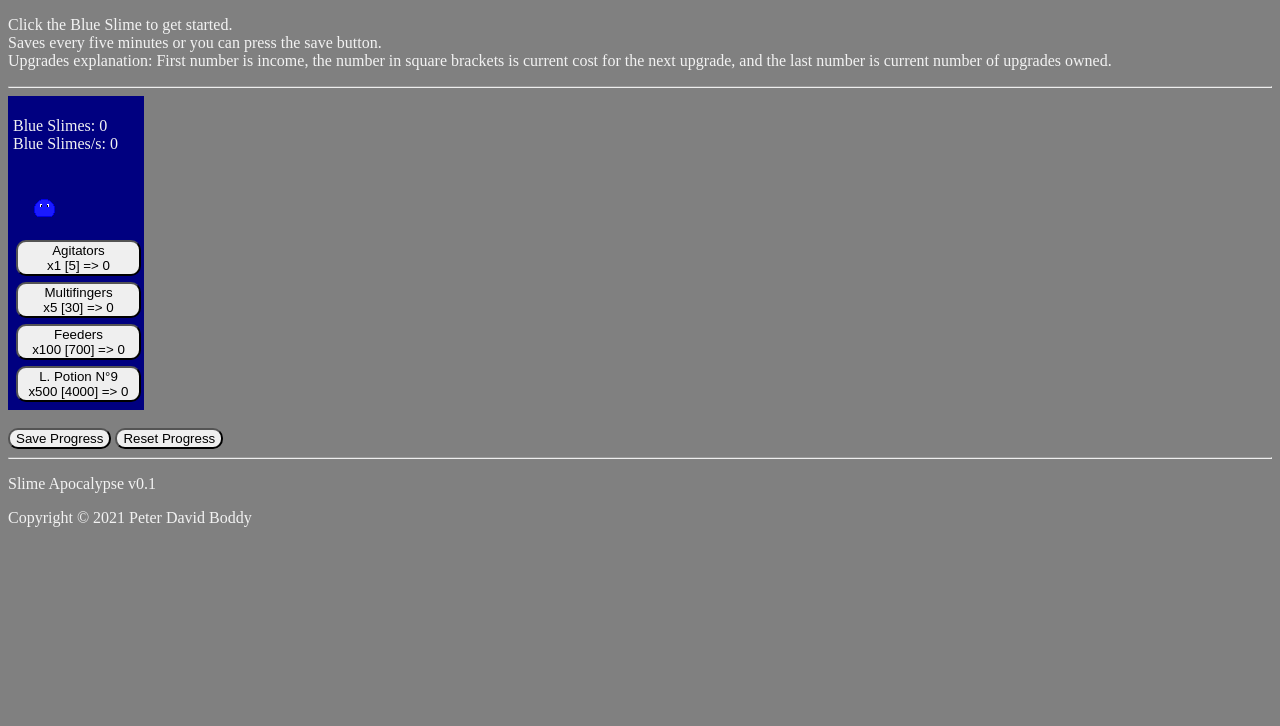
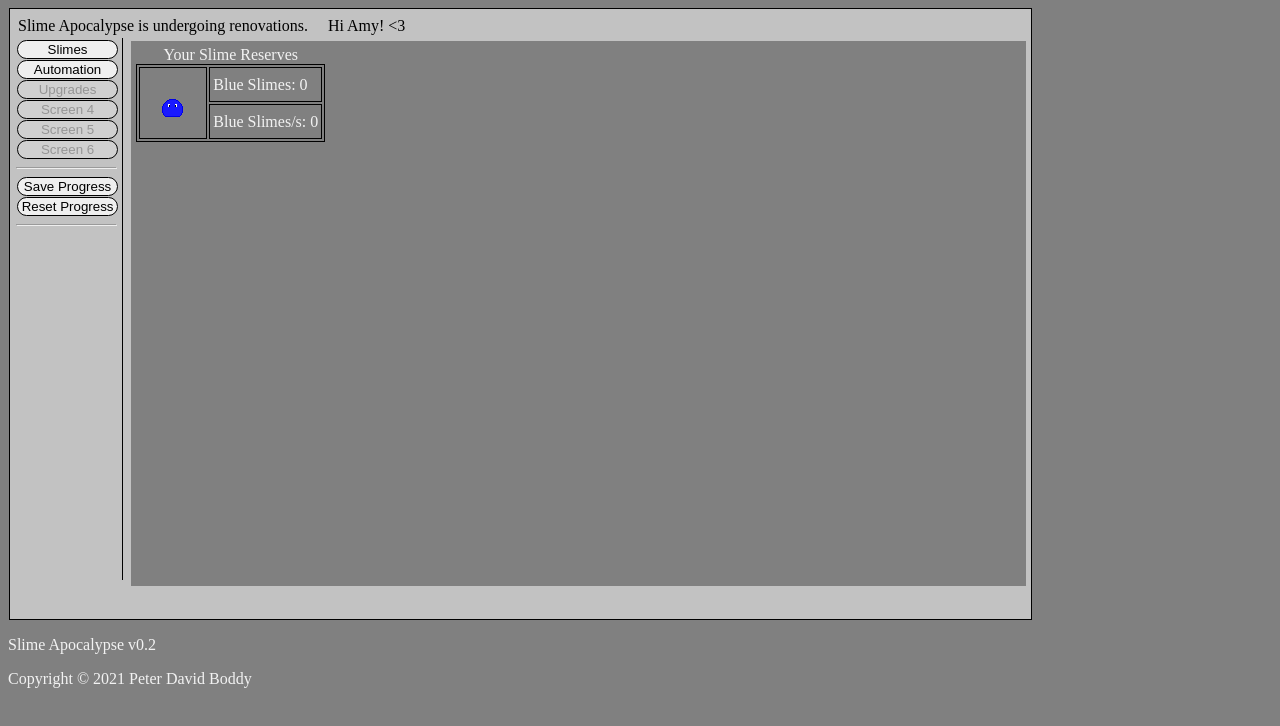
Before and after one commit to pdboddy/slime_apocalypse, a plain HTML site: page index.html in a window 1280 px wide. Drawn offline with Linux system fonts and the light colour scheme.

Commit message:
v0.2
New update, with a better layout, I think.

```diff
--- a/index.css
+++ b/index.css
@@ -2,10 +2,50 @@ body {
 	color: #f2f2f2;
 	background-color: #808080;
 }
-.blueSlimeContainer {
-	background-color: #000080;
+.first {
+	color: #f2f2f2;
+	background-color: #c2c2c2;
+	border: 1px solid #000000;
+	margin: 1px;
 	padding: 5px;
+	width: 80%;
+	height: 600px;
+}
+.ticker {
+	color: #000000;
+	padding: 3px;
+	width: 50%;
+}
+.second {
+	border-right: 1px solid #000000;
+	height: 90%;
 	width: 10%;
+	padding: 1px;
+	padding-right: 5px;
+	float: left;
+}
+.third {
+	background-color: #808080;
+	padding-left: 5px;
+	padding-top: 5px;
+	float: right;
+	height: 90%;
+	width: 88%;
+	margin-top: 3px;
+}
+.navigation {
+	border: 1px solid #000000;
+	margin: 1px;
+	padding: 1px;
+	display: block;
+	width: 100%;
+	border-radius: 10px;
+}
+.navigation:hover {
+	transform: scale(1.11);
+}
+.navigation:active {
+	transform: scale(0.97);
 }
 .img:hover {
 	transform: scale(1.25);
@@ -13,30 +53,42 @@ body {
 .img:active {
 	transform: scale(0.97);
 }
-.button {
-	border-radius: 10px;
+.mark {
+	-moz-animation: marquee 10s linear infinite;
+	-webkit-animation: marquee 10s linear infinite;
+	animation: marquee 10s linear infinite;
+} // For the ticker tape.
+@-moz-keyframes marquee {
+	0% {
+		transform: translateX(100%);
+	}
+	100% {
+		transform: translateX(-100%);
+	}
 }
-.button:hover {
-	transform: scale(1.11);
+@-webkit-keyframes marquee {
+	0% {
+		transform: translateX(100%);
+	}
+	100% {
+		transform: translateX(-100%);
+	}
 }
-.button:active {
-	transform: scale(0.98);
-}
+@keyframes marquee {
+	0% {
+		-moz-transform: translateX(100%);
+		-webkit-transform: translateX(100%);
+		transform: translateX(100%)
+	}
+	100% {
+		-moz-transform: translateX(-100%);
+		-webkit-transform: translateX(-100%);
+		transform: translateX(-100%);
+	}
+} // More ticker tape code
 .noselect {
 	-webkit-user-select: none; /* Safari */
 	-moz-user-select: none; /* Mozilla */
 	-ms-user-select: none; /* Internment Exploder */
 	user-select: none;
-}
-.tooltip .tooltiptext {
-	visibility: hidden;
-	width: 100px;
-	background-colour: #36464f;
-	color: #f2f2f2;
-	text-align: center;
-	padding: 2px 0;
-	border-radius: 5px;
-}
-.tooltip:hover .tooltiptext {
-	visibility: visible;
-}
+} // Makes it so that text is not selectable.
--- a/index.html
+++ b/index.html
@@ -2,24 +2,58 @@
 <html lang="en">
 	<header>
 		<title>Slime Apocalypse</title>
-		<link rel="icon" type="image/x-icon" href="images/Slimecon.png"/>
 		<link rel="stylesheet" href="index.css"/>
+		<script type="text/javascript" src="index.js"></script>
 	</header>
 	<body>
-		<p><span id="ticker_text">Click the Blue Slime to get started.<br>Saves every five minutes or you can press the save button.<br>Upgrades explanation: First number is income, the number in square brackets is current cost for the next upgrade, and the last number is current number of upgrades owned.</span></p>
-		<hr/>
-		<div class="blueSlimeContainer">
-			<p class="noselect">Blue Slimes: <span id="blue_slimes">0</span><br>Blue Slimes/s: <span id="blue_slimes_per_second">0</span></p>
-			<img class="img noselect" src="images/Blue_Slime.gif" onClick="game.addToBlueSlimes(game.clickValue)"/>
-			<span id="blueSlimeUpgrades"></span>
+		<div class="first">
+			<div class="ticker">
+				<div class="mark">
+					<span>Slime Apocalypse is undergoing renovations.</span>
+					<span>&#160;</span>
+					<span>&#160;</span>
+					<span>Hi Amy! <3</span>
+				</div>
+			</div>
+			<div class="second">
+				<button class="navigation noselect" onClick="navigate('slimes')" id="b1">Slimes</button>
+				<button class="navigation noselect" onClick="navigate('automation')" id="b2">Automation</button>
+				<button disabled class="navigation noselect" onClick="navigate('upgrades')" id="b3">Upgrades</button>
+				<button disabled class="navigation noselect" onClick="navigate('screen_4')" id="b4">Screen 4</button>
+				<button disabled class="navigation noselect" onClick="navigate('screen_5')" id="b5">Screen 5</button>
+				<button disabled class="navigation noselect" onClick="navigate('screen_6')" id="b6">Screen 6</button><hr/>
+				<button class="navigation noselect" onClick="saveGame();">Save Progress</button>
+				<button class="navigation noselect" onClick="resetSlimeProgress();">Reset Progress</button><hr/>
+			</div>
+			<div class="third" id="slimes">
+				<table style="border:1px solid #000000">
+					<caption>Your&#160;Slime&#160;Reserves</caption>
+					<tr>
+						<td rowspan="2" style="border:1px solid #000000"><img class="img noselect" src="images/blue_slime.gif" onClick="game.addToBlueSlimes(game.clickValue)"/></td>
+						<td style="border:1px solid #000000; padding:3px;">Blue Slimes: <span id="blue_slimes">0</span></td>
+					</tr>
+					<tr>
+						<td style="border:1px solid #000000; padding:3px;">Blue Slimes/s: <span id="blue_slimes_per_second">0</span></td>
+					</tr>
+				</table>
+			</div>
+			<div class="third" id="automation" style="display:none">
+				<span id="blueSlimeAutomation">
+				</span>
+
+			</div>
+			<div class="third" id="upgrades" style="display:none">Upgrading Clicking and Automation
+			</div>
+			<div class="third" id="screen_4" style="display:none">Screen 4
+			</div>
+			<div class="third" id="screen_5" style="display:none">Screen 5
+			</div>
+			<div class="third" id="screen_6" style="display:none">Screen 6
+			</div>
 		</div>
-		<script src="main.js"></script>
-		<br/>
-		<button class="button noselect" onClick="saveGame();">Save Progress</button>
-		<button class="button noselect" onClick="resetSlimeProgress();">Reset Progress</button><hr/>
 	</body>
 	<footer>
-		<p>Slime Apocalypse v0.1</p>
+		<p>Slime Apocalypse v0.2</p>
 		Copyright &#169 2021 Peter David Boddy
 	</footer>
 </html>
--- /dev/null
+++ b/index.js
@@ -0,0 +1,171 @@
+var active_tab = "";
+
+function navigate(tab) {
+	document.getElementById("slimes").style.display = "none"
+	document.getElementById("automation").style.display = "none"
+	document.getElementById("upgrades").style.display = "none"
+	document.getElementById("screen_4").style.display = "none"
+	document.getElementById("screen_5").style.display = "none"
+	document.getElementById("screen_6").style.display = "none"
+	if (tab == "slimes") {
+		if (active_tab == "slimes") {
+			active_tab = ""
+			return
+		}
+		active_tab = "slimes"
+		document.getElementById("slimes").style.display = "block"
+	}
+	if (tab == "automation") {
+		if (active_tab == "automation") {
+			active_tab = ""
+			return
+		}
+		active_tab = "automation"
+		document.getElementById("automation").style.display = "block"
+	}
+	if (tab == "upgrades") {
+		if (active_tab == "upgrades") {
+			active_tab = ""
+			return
+		}
+		active_tab = "upgrades"
+		document.getElementById("upgrades").style.display = "block"
+	}
+	if (tab == "screen_4") {
+		if (active_tab == "screen_4") {
+			active_tab = ""
+			return
+		}
+		active_tab = "screen_4"
+		document.getElementById("screen_4").style.display = "block"
+	}
+	if (tab == "screen_5") {
+		if (active_tab == "screen_5") {
+			active_tab = ""
+			return
+		}
+		active_tab = "screen_5"
+		document.getElementById("screen_5").style.display = "block"
+	}
+	if (tab == "screen_6") {
+		if (active_tab == "screen_6") {
+			active_tab = ""
+			return
+		}
+		active_tab = "screen_6"
+		document.getElementById("screen_6").style.display = "block"
+	}
+} // Use this function to call the different DIV screens.
+
+/* function reactivate() {
+		document.getElementById("b4").disabled = ""
+} */ // Use this method to reactivate disabled buttons, replacing "b4" with another ID.
+
+var game = {
+	blue_slimes: 0,
+	blue_slimes_per_second: 0,
+	clickValue: 1,
+
+	addToBlueSlimes: function(amount) {
+		this.blue_slimes += amount;
+		display.updateBlueSlimes();
+	},
+	getBlueSlimesPerSecond: function() {
+	var blueSlimesPerSecond = 0;
+		for (i = 0; i < automation.name.length; i++) {
+			blueSlimesPerSecond += automation.income[i] * automation.count[i];
+		}
+		return blueSlimesPerSecond;
+	}
+};
+
+var automation = {
+	name: ["Agitators", "Pesterizers", "Threefers", "Slappers"],
+	count: [0, 0, 0, 0],
+	cost: [5, 30, 700, 4000],
+	income: [1, 5, 100, 500],
+
+	buying: function(index) {
+		if (game.blue_slimes >= this.cost[index]) {
+			game.blue_slimes -= this.cost[index];
+			this.count[index]++;
+			this.cost[index] = Math.ceil(this.cost[index] * 1.21);
+			display.updateBlueSlimes();
+			display.updateShops();
+		}
+	}
+};
+
+var display = {
+	updateBlueSlimes: function() {
+		document.getElementById("blue_slimes").textContent = game.blue_slimes;
+		document.getElementById("blue_slimes_per_second").textContent = game.getBlueSlimesPerSecond();
+		document.title = game.blue_slimes + " - Averting Slime Apocalypse!";
+	},
+
+	updateShops: function() {
+		document.getElementById("blueSlimeAutomation").innerHTML = "";
+		for (i = 0; i < automation.name.length; i++) {
+			document.getElementById("blueSlimeAutomation").innerHTML += '<table style="background-color: #000080; width: 15%;"><tr><td rowspan="4" style="border:1px solid #cfcfcf"><img class="img" onClick="automation.buying('+i+')" src="images/'+automation.name[i]+'.gif"></td><td style="border:1px solid #cfcfcf; padding:3px;">'+automation.name[i]+'</td></tr><tr><td style="border:1px solid #cfcfcf; padding:3px;">x'+automation.income[i]+' multiplier</td></tr><tr><td style="border:1px solid #cfcfcf; padding:3px;">'+automation.cost[i]+' blue slimes</td></tr><tr><td style="border:1px solid #cfcfcf; padding:3px;">'+automation.count[i]+' owned</td></tr></table>';
+		}
+	}
+};
+
+function saveGame() {
+	var gameSave = {
+		blue_slimes: game.blue_slimes,
+		blue_slimes_per_second: game.blue_slimes_per_second,
+		clickValue: game.clickValue,
+		automationCount: automation.count,
+		automationCost: automation.cost,
+		automationIncome: automation.income
+	}
+	localStorage.setItem("gameSave", JSON.stringify(gameSave));
+}
+
+function loadGame() {
+	var savedGame = JSON.parse(localStorage.getItem("gameSave"));
+	if (localStorage.getItem("gameSave") !== null) {
+		if (typeof savedGame.blue_slimes !== "undefined") game.blue_slimes = savedGame.blue_slimes;
+		if (typeof savedGame.blue_slimes_per_second !== "undefined") game.blue_slimes_per_second = savedGame.blue_slimes_per_second;
+		if (typeof savedGame.clickValue !== "undefined") game.clickValue = savedGame.clickValue;
+		if (typeof savedGame.automationCount !== "undefined") {
+			for (i = 0; i < savedGame.automationCount.length; i++) {
+				automation.count[i] = savedGame.automationCount[i];
+			}
+		}
+		if (typeof savedGame.automationCost !== "undefined") {
+			for (i = 0; i < savedGame.automationCost.length; i++) {
+				automation.cost[i] = savedGame.automationCost[i];
+			}
+		}
+		if (typeof savedGame.automationIncome !== "undefined") {
+			for (i = 0; i < savedGame.automationIncome.length; i++) {
+				automation.income[i] = savedGame.automationIncome[i];
+			}
+		}
+	}
+}
+
+function resetSlimeProgress() {
+	if (confirm("Are you sure you want to reset your progress?")) {
+		var gameSave = {};
+		localStorage.setItem("gameSave", JSON.stringify(gameSave));
+		location.reload();
+	}
+}
+
+window.onload = function() {
+	loadGame();
+	display.updateBlueSlimes();
+	display.updateShops();
+};
+
+setInterval(function() {
+	game.blue_slimes += game.getBlueSlimesPerSecond();
+	display.updateBlueSlimes();
+}, 1000); // Updates currencies every 1 second.
+
+setInterval (function() {
+	saveGame();
+}, 300000); //Saves every 5 minutes.
--- a/main.js
+++ /dev/null
@@ -1,108 +0,0 @@
-var game = {
-	blue_slimes: 0,
-	blue_slimes_per_second: 0,
-	clickValue: 1,
-
-	addToBlueSlimes: function(amount) {
-		this.blue_slimes += amount;
-		display.updateBlueSlimes();
-	},
-	getBlueSlimesPerSecond: function() {
-	var blueSlimesPerSecond = 0;
-		for (i = 0; i < upgrades.name.length; i++) {
-			blueSlimesPerSecond += upgrades.income[i] * upgrades.count[i];
-		}
-		return blueSlimesPerSecond;
-	}
-};
-
-var upgrades = {
-	name: ["Agitators", "Multifingers", "Feeders", "L. Potion N&#176;9"],
-	count: [0, 0, 0, 0],
-	cost: [5, 30, 700, 4000],
-	income: [1, 5, 100, 500],
-
-	buying: function(index) {
-		if (game.blue_slimes >= this.cost[index]) {
-			game.blue_slimes -= this.cost[index];
-			this.count[index]++;
-			this.cost[index] = Math.ceil(this.cost[index] * 1.21);
-			display.updateBlueSlimes();
-			display.updateShops();
-		}
-	}
-};
-
-var display = {
-	updateBlueSlimes: function() {
-		document.getElementById("blue_slimes").textContent = game.blue_slimes;
-		document.getElementById("blue_slimes_per_second").textContent = game.getBlueSlimesPerSecond();
-		document.title = game.blue_slimes + " - Averting Slime Apocalypse!";
-	},
-
-	updateShops: function() {
-		document.getElementById("blueSlimeUpgrades").innerHTML = "";
-		for (i = 0; i < upgrades.name.length; i++) {
-			document.getElementById("blueSlimeUpgrades").innerHTML += '<table><tr><td><button class="button noselect" style="width:125px;" onClick="upgrades.buying('+i+')">'+upgrades.name[i]+' <br/><span>x'+upgrades.income[i]+' [<span>'+upgrades.cost[i]+'</span>] => <span>'+upgrades.count[i]+'</span></td></tr></table>';
-		}
-	}
-};
-
-function saveGame() {
-	var gameSave = {
-		blue_slimes: game.blue_slimes,
-		blue_slimes_per_second: game.blue_slimes_per_second,
-		clickValue: game.clickValue,
-		upgradesCount: upgrades.count,
-		upgradesCost: upgrades.cost,
-		upgradesIncome: upgrades.income
-	}
-	localStorage.setItem("gameSave", JSON.stringify(gameSave));
-}
-
-function loadGame() {
-	var savedGame = JSON.parse(localStorage.getItem("gameSave"));
-	if (localStorage.getItem("gameSave") !== null) {
-		if (typeof savedGame.blue_slimes !== "undefined") game.blue_slimes = savedGame.blue_slimes;
-		if (typeof savedGame.blue_slimes_per_second !== "undefined") game.blue_slimes_per_second = savedGame.blue_slimes_per_second;
-		if (typeof savedGame.clickValue !== "undefined") game.clickValue = savedGame.clickValue;
-		if (typeof savedGame.upgradesCount !== "undefined") {
-			for (i = 0; i < savedGame.upgradesCount.length; i++) {
-				upgrades.count[i] = savedGame.upgradesCount[i];
-			}
-		}
-		if (typeof savedGame.upgradesCost !== "undefined") {
-			for (i = 0; i < savedGame.upgradesCost.length; i++) {
-				upgrades.cost[i] = savedGame.upgradesCost[i];
-			}
-		}
-		if (typeof savedGame.upgradesIncome !== "undefined") {
-			for (i = 0; i < savedGame.upgradesIncome.length; i++) {
-				upgrades.income[i] = savedGame.upgradesIncome[i];
-			}
-		}
-	}
-}
-
-function resetSlimeProgress() {
-	if (confirm("Are you sure you want to reset your progress?")) {
-		var gameSave = {};
-		localStorage.setItem("gameSave", JSON.stringify(gameSave));
-		location.reload();
-	}
-}
-
-window.onload = function() {
-	loadGame();
-	display.updateBlueSlimes();
-	display.updateShops();
-};
-
-setInterval(function() {
-	game.blue_slimes += game.getBlueSlimesPerSecond();
-	display.updateBlueSlimes();
-}, 1000); // Updates currencies every 1 second.
-
-setInterval (function() {
-	saveGame();
-}, 300000); //Saves every 5 minutes.
```
Also changed, not shown: images/Agitators.gif (added), images/Pesterizers.gif (added), images/Slappers.gif (added), images/Threefers.gif (added).
